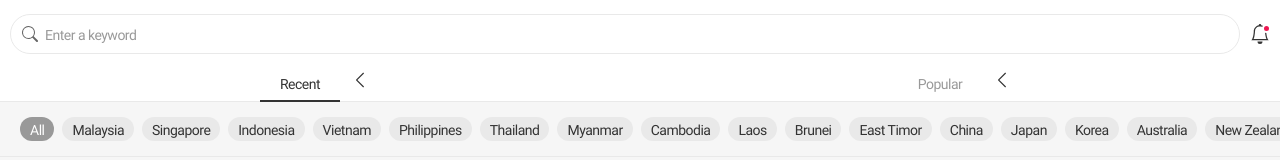
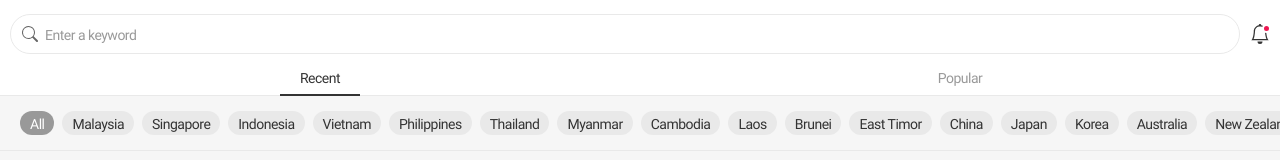
Before and after one commit to HyunsooZo/immilog-front, a Vue app: page / in a window 1280 px wide. Shown: the top 160 px of the page. Built offline with nearby package versions, Linux system fonts and the light colour scheme; no server answers.

Commit message:
fix: 홈화면 UI 수정

```diff
--- a/src/views/HomeView.vue
+++ b/src/views/HomeView.vue
@@ -10,9 +10,6 @@
 						<button @click="selectMenu(menu)" type="button" class="button"
 							:aria-selected="menu.active.value ? 'true' : 'false'">
 							{{ menu.label }}
-						</button>
-						<button type="button" class="button-icon button--back" role="link" @click="test">
-							<i class="blind">이전화면</i>
 						</button>
 					</li>
 				</ul>
```
